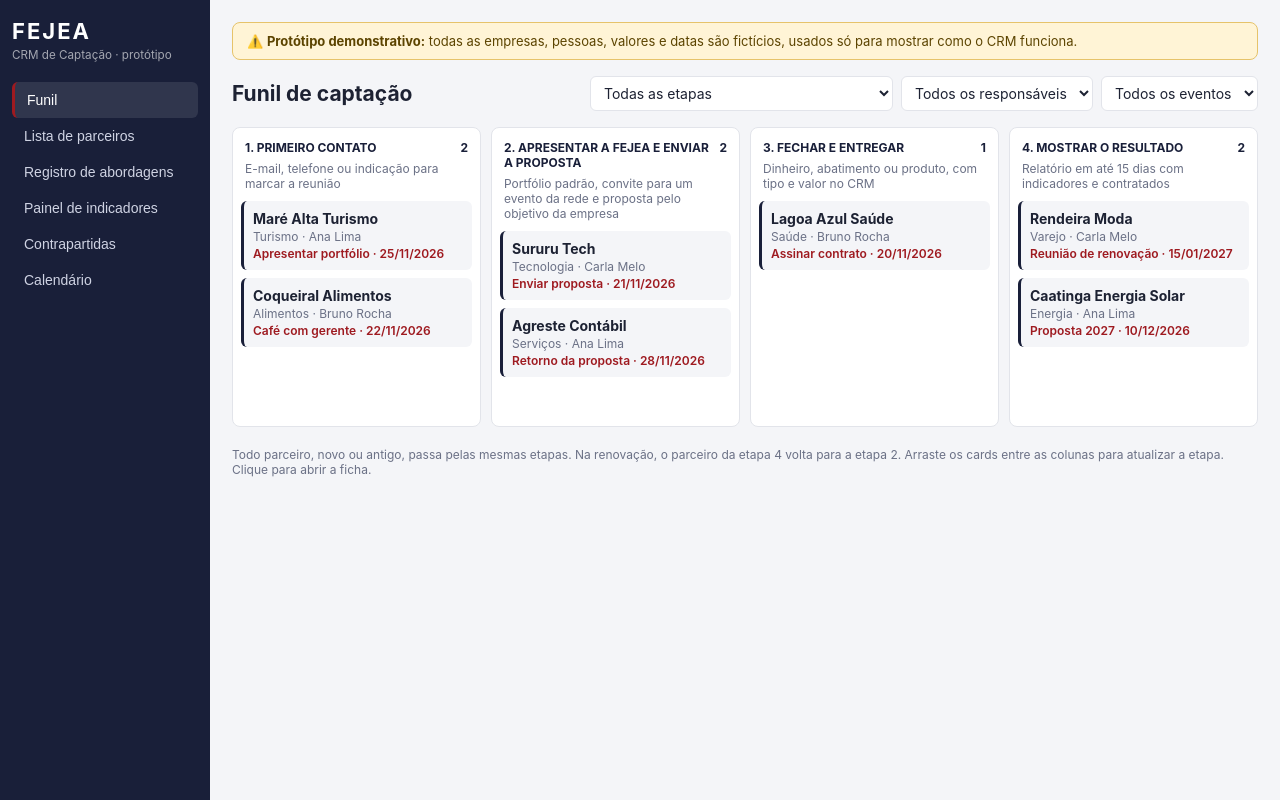
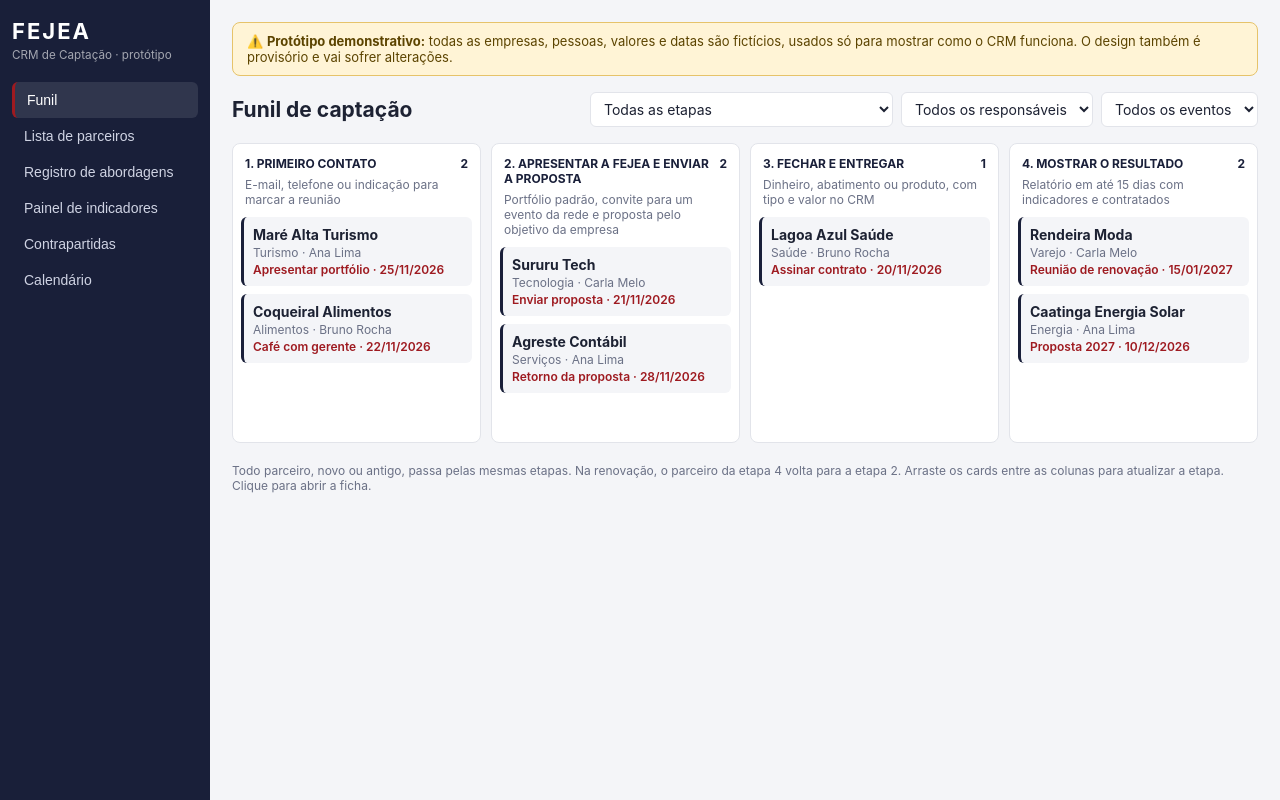
Before and after one commit to sophiasacramento2/crm-fejea, a plain HTML site: page index.html in a window 1280 px wide. Drawn offline with Linux system fonts and the light colour scheme.

Commit message:
Aviso: design provisório
Co-Authored-By: Claude Opus 5.5 <noreply@anthropic.com>
Claude-Session: https://claude.ai/code/session_016LGNhJM9rFdB7Ty5ujBmuB

```diff
--- a/index.html
+++ b/index.html
@@ -32,7 +32,7 @@ form.f{display:grid;gap:10px;grid-template-columns:repeat(auto-fit,minmax(170px,
 @media (max-width:760px){.app{flex-direction:column}nav{width:100%;display:flex;flex-wrap:wrap;gap:4px;padding:10px 16px}nav h1,nav small{width:100%}nav small{margin-bottom:6px}nav button{width:auto;padding:7px 10px}main{padding:16px}}
 .demo{background:#fff4d6;border:1px solid #e6c36a;color:#5c4400;border-radius:8px;padding:10px 14px;margin-bottom:16px;font-size:13px}
 @media print{nav,.noprint{display:none}}
-</style></head><body><div class="app"><nav id="nav"><h1>FEJEA</h1><small>CRM de Captação · protótipo</small></nav><main><div class="demo">⚠️ <b>Protótipo demonstrativo:</b> todas as empresas, pessoas, valores e datas são fictícios, usados só para mostrar como o CRM funciona.</div><div id="m"></div></main></div><div id="mod"></div>
+</style></head><body><div class="app"><nav id="nav"><h1>FEJEA</h1><small>CRM de Captação · protótipo</small></nav><main><div class="demo">⚠️ <b>Protótipo demonstrativo:</b> todas as empresas, pessoas, valores e datas são fictícios, usados só para mostrar como o CRM funciona. O design também é provisório e vai sofrer alterações.</div><div id="m"></div></main></div><div id="mod"></div>
 <script>
 const ET=["Primeiro contato","Apresentar a FEJEA e enviar a proposta","Fechar e entregar","Mostrar o resultado"];
 const ED=["E-mail, telefone ou indicação para marcar a reunião","Portfólio padrão, convite para um evento da rede e proposta pelo objetivo da empresa","Dinheiro, abatimento ou produto, com tipo e valor no CRM","Relatório em até 15 dias com indicadores e contratados"];
```
